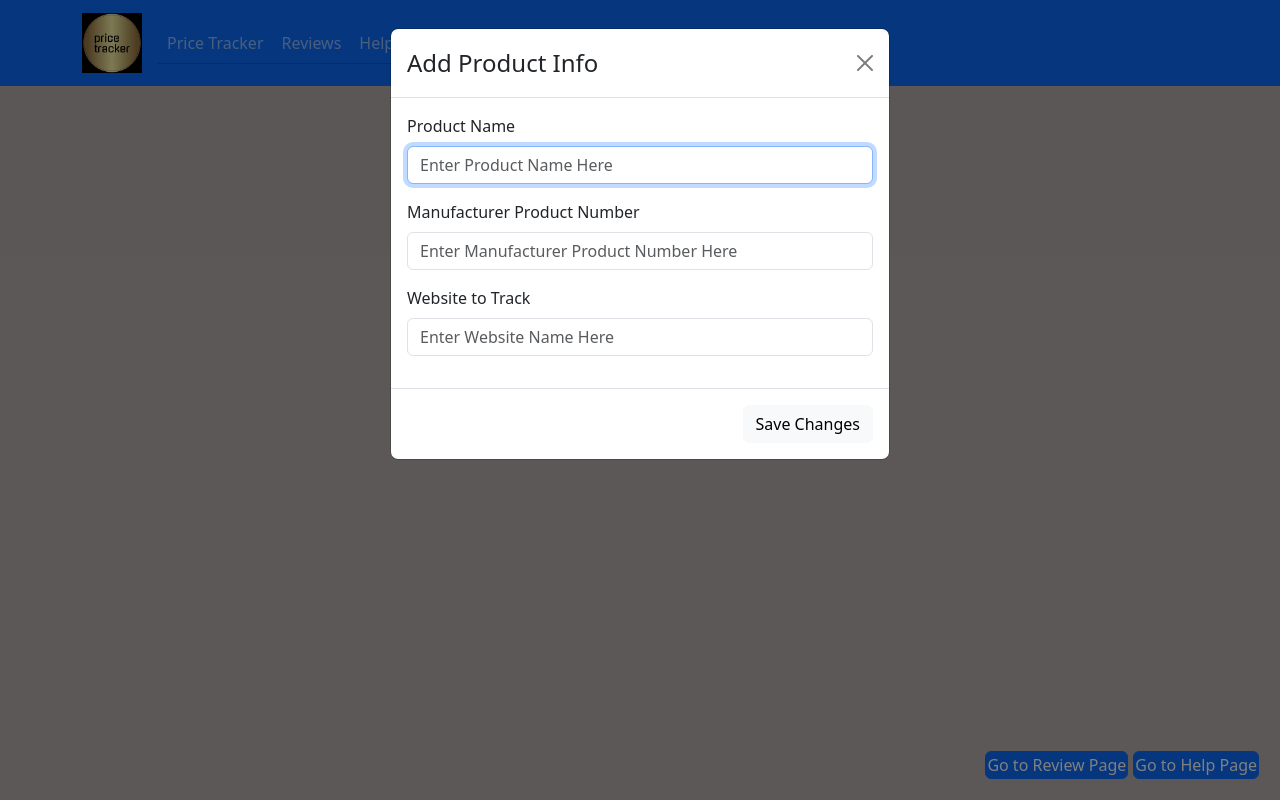
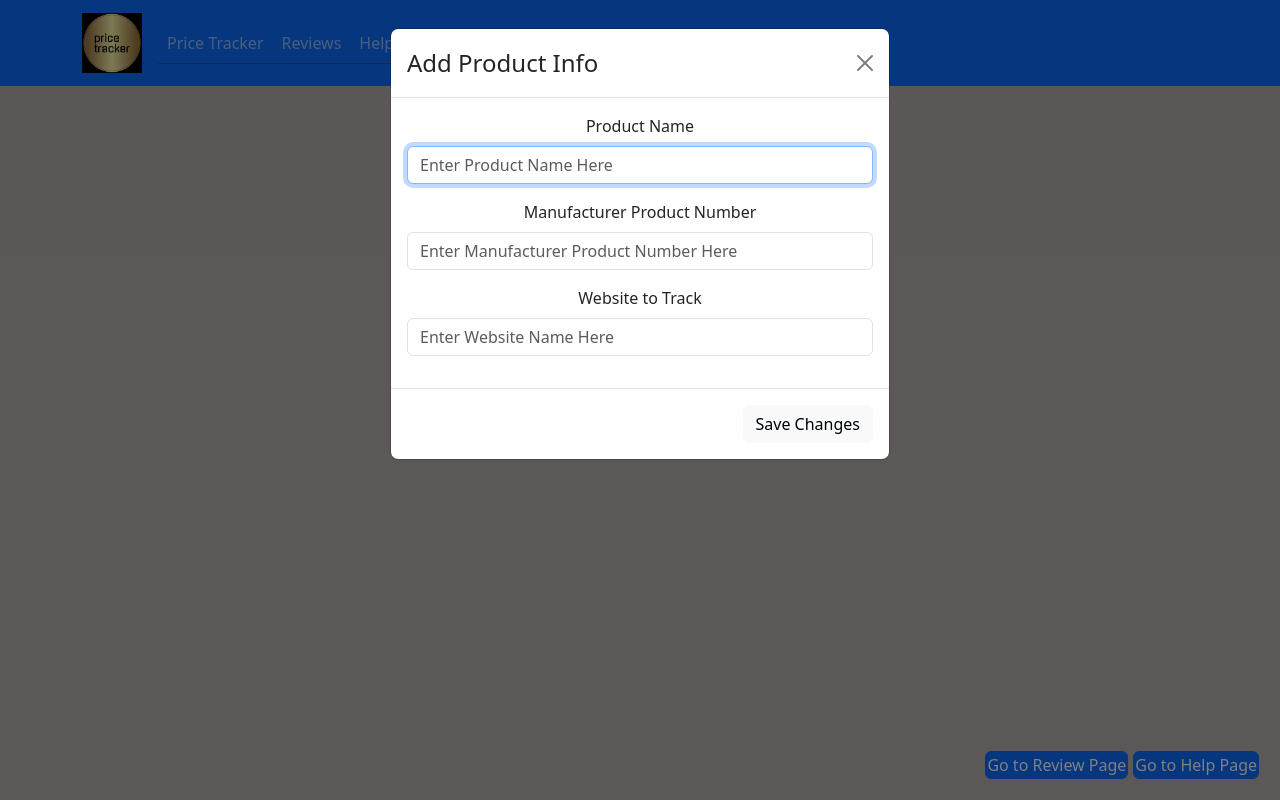
Before and after one commit to SaileshAcharyaCodeRepository/swe_632_projects_hw7, a React (Create React App) app in the folder price-tracker/: page / in a window 1280 px wide. Both pictures are taken after a click on the button "Add Item". Built offline with nearby package versions, Linux system fonts and the light colour scheme.

Commit message:
updated label placement in modal components

```diff
--- a/price-tracker/src/components/PriceTrackerForm.js
+++ b/price-tracker/src/components/PriceTrackerForm.js
@@ -127,19 +127,19 @@ const PriceTrackerForm = ({
             */}
             <div>
               <Form.Group>
-                <Form.Label>Product Name</Form.Label>
+                <Form.Label className="text-center" style={{width: "100%"}}>Product Name</Form.Label>
                 <Form.Control
                   type="text"
-                  placeholder="Product Name"
+                  placeholder=" Enter Product Name"
                   value={currName}
                   onChange={handleNameChange}
                 />
               </Form.Group>
               <Form.Group>
-                <Form.Label>Product Number</Form.Label>
+                <Form.Label className="text-center" style={{width: "100%"}}>Product Number</Form.Label>
                 <Form.Control
                   type="text"
-                  placeholder="Product Number"
+                  placeholder="Enter Product Number"
                   value={currNumber}
                   onChange={handleNumberChange}
                 />
@@ -149,7 +149,7 @@ const PriceTrackerForm = ({
               {inputs.map((item, index) => (
                 <div key={index}>
                   <Form.Group>
-                    <Form.Label>Tracked Website</Form.Label>
+                    <Form.Label className="text-center" style={{width: "100%"}}>Tracked Website</Form.Label>
                     <Form.Control
                       type="text"
                       placeholder="Enter Website To Track"
--- a/price-tracker/src/components/PriceTrackerPromptModal.js
+++ b/price-tracker/src/components/PriceTrackerPromptModal.js
@@ -72,7 +72,7 @@ const PriceTrackerPromptModal = ({ isOpen, onClose, onSubmit }) => {
         <Modal.Body>
           <Form>
             <Form.Group className="mb-3" controlId="exampleForm.ControlInput1">
-              <Form.Label>Product Name</Form.Label>
+              <Form.Label className="text-center" style={{width: "100%"}}>Product Name</Form.Label>
               <OverlayTrigger
                 placement="right"
                 overlay={
@@ -96,7 +96,7 @@ const PriceTrackerPromptModal = ({ isOpen, onClose, onSubmit }) => {
               className="mb-3"
               controlId="exampleForm.ControlTextarea1"
             >
-              <Form.Label>Manufacturer Product Number</Form.Label>
+              <Form.Label className="text-center" style={{width: "100%"}}>Manufacturer Product Number</Form.Label>
               <OverlayTrigger
                 placement="right"
                 overlay={
@@ -120,7 +120,7 @@ const PriceTrackerPromptModal = ({ isOpen, onClose, onSubmit }) => {
               className="mb-3"
               controlId="exampleForm.ControlTextarea1"
             >
-              <Form.Label>Website to Track</Form.Label>
+              <Form.Label className="text-center" style={{width: "100%"}}>Website to Track</Form.Label>
               <OverlayTrigger
                 placement="right"
                 overlay={
```
